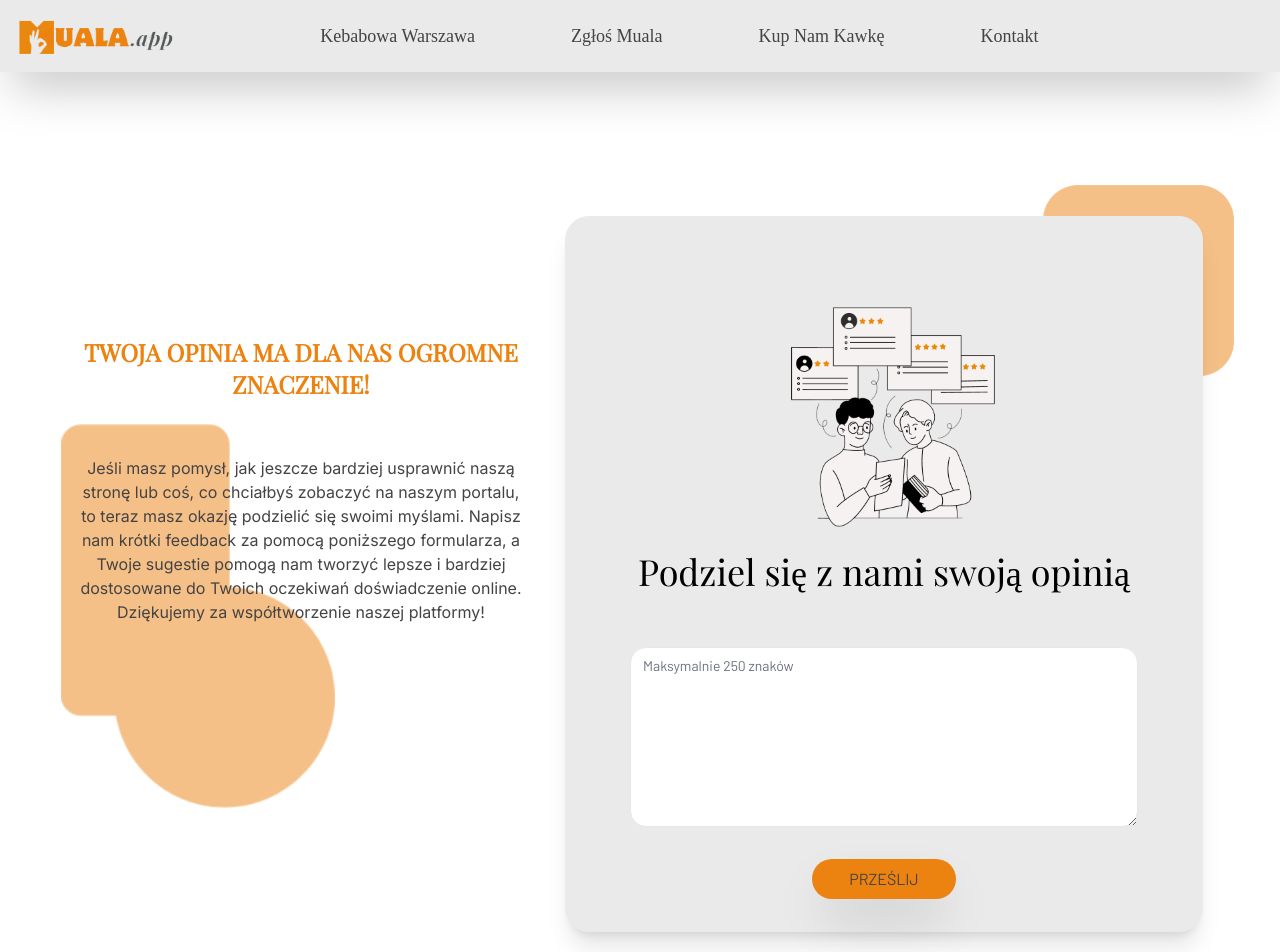
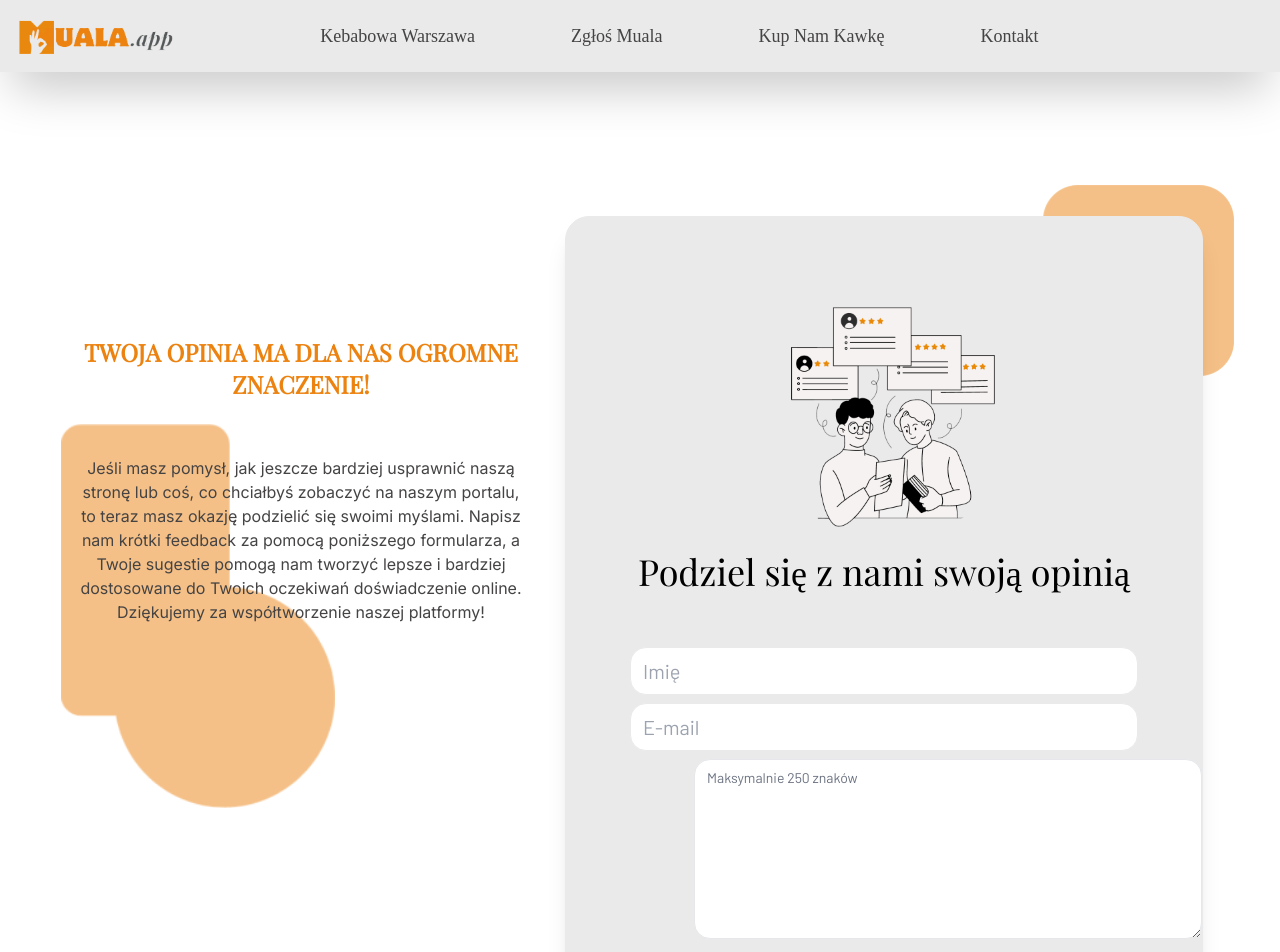
Before and after one commit to lukaszseremak/muala_app, a Next.js app: page /contact in a window 1280 px wide. Shown: the top 952 px of the page. Built offline with nearby package versions, Linux system fonts and the light colour scheme; a web font is replaced by a local one.

Commit message:
feat: add input for name and email in contact info

```diff
--- a/src/app/contact/page.tsx
+++ b/src/app/contact/page.tsx
@@ -6,6 +6,7 @@ import { Textarea } from "@/components/ui/textarea";
 import { useRouter } from "next/navigation";
 import { useState } from "react";
 import { sendEmail } from "@/app/actions";
+import { Input } from "@/components/ui/input";
 
 export default async function Page() {
   const [isSend, setIsSend] = useState(false);
@@ -80,6 +81,8 @@ export default async function Page() {
                       form.get("subject"),
                       FeedbackTemplate({
                         content: form.get("feedback") as string,
+                        name: form.get("name") as string,
+                        email: form.get("email") as string,
                       })
                     )
                   }
@@ -105,12 +108,26 @@ export default async function Page() {
                         Podziel się z nami swoją opinią
                       </CardTitle>
                     </CardHeader>
-                    <CardContent className="flex w-full justify-center items-center pb-8">
-                      <Textarea
-                        placeholder="Maksymalnie 250 znaków"
-                        name="feedback"
-                      />
-                      <input type="hidden" name="subject" value="Feedback" />
+                    <CardContent className="w-full justify-center items-center pb-8">
+                      <div className="flex-row mx-4 md:mx-16">
+                        <Input
+                          className="bg-white rounded-2xl w-full h-12 mb-2"
+                          placeholder="Imię"
+                          name="name"
+                          required
+                        />
+                        <Input
+                          className="bg-white rounded-2xl w-full h-12 mb-2"
+                          placeholder="E-mail"
+                          name="email"
+                          required
+                        />
+                        <Textarea
+                          placeholder="Maksymalnie 250 znaków"
+                          name="feedback"
+                        />
+                        <input type="hidden" name="subject" value="Feedback" />
+                      </div>
                     </CardContent>
                     <Button
                       className="w-36 h-10 justify-center items-center bg-muala rounded-full shadow-2xl"
```
